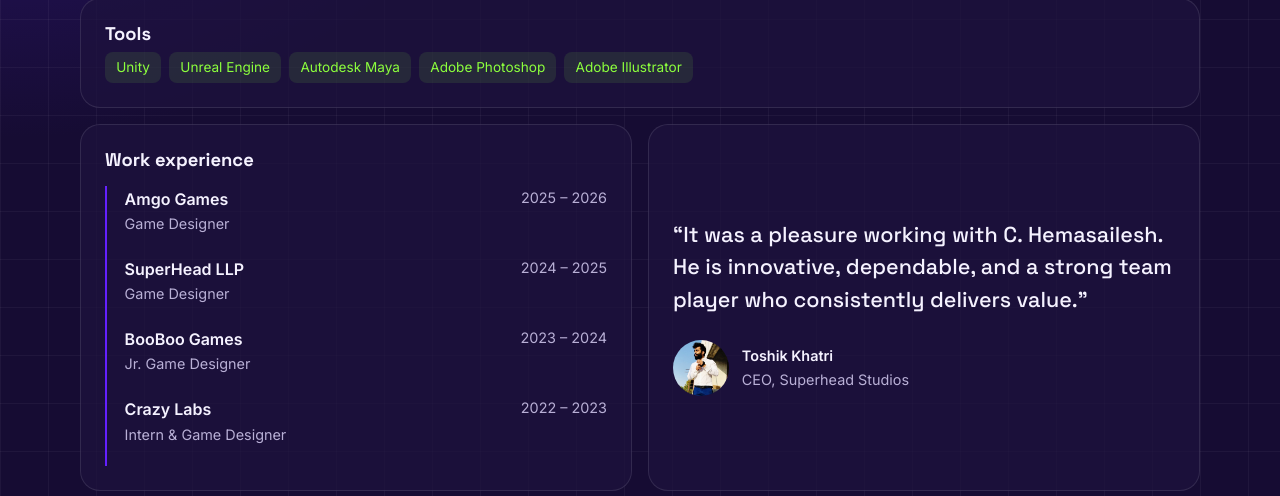
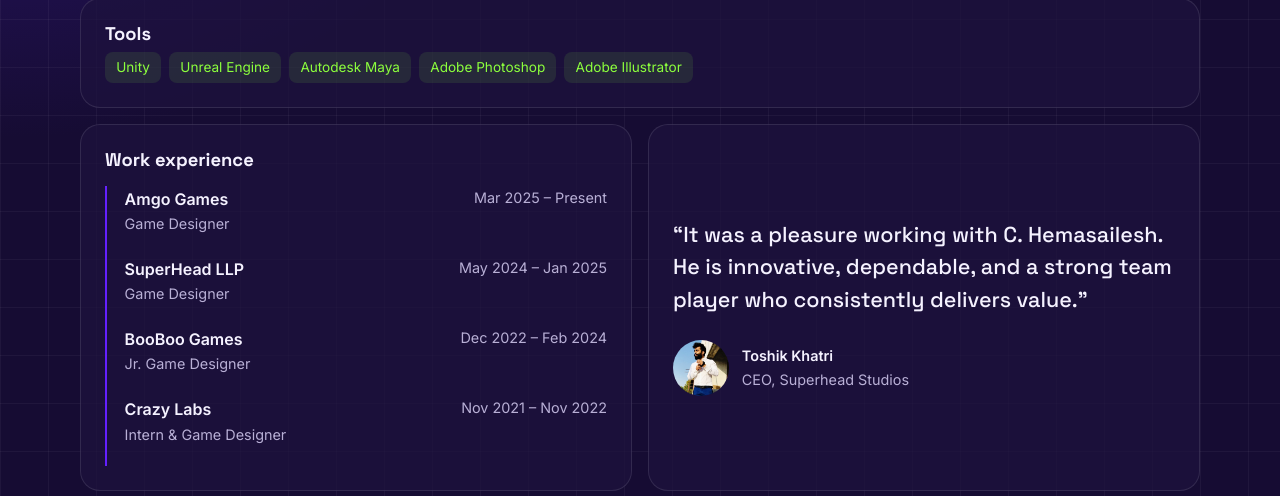
Before and after one commit to shailuharely/shailuharely.github.io, a plain HTML site: page index.html in a window 1280 px wide. Shown: the part 2717-3213 px from the top of the page. Drawn offline with Linux system fonts and the light colour scheme.

Commit message:
Match job dates to LinkedIn
Co-Authored-By: Claude Sonnet 5.5 <noreply@anthropic.com>

```diff
--- a/index.html
+++ b/index.html
@@ -120,10 +120,10 @@
       <div class="card">
         <h3>Work experience</h3>
         <ol class="timeline">
-          <li><b>Amgo Games</b><span>Game Designer</span><time>2025 – 2026</time></li>
-          <li><b>SuperHead LLP</b><span>Game Designer</span><time>2024 – 2025</time></li>
-          <li><b>BooBoo Games</b><span>Jr. Game Designer</span><time>2023 – 2024</time></li>
-          <li><b>Crazy Labs</b><span>Intern &amp; Game Designer</span><time>2022 – 2023</time></li>
+          <li><b>Amgo Games</b><span>Game Designer</span><time>Mar 2025 – Present</time></li>
+          <li><b>SuperHead LLP</b><span>Game Designer</span><time>May 2024 – Jan 2025</time></li>
+          <li><b>BooBoo Games</b><span>Jr. Game Designer</span><time>Dec 2022 – Feb 2024</time></li>
+          <li><b>Crazy Labs</b><span>Intern &amp; Game Designer</span><time>Nov 2021 – Nov 2022</time></li>
         </ol>
       </div>
       <figure class="card quote">
```
